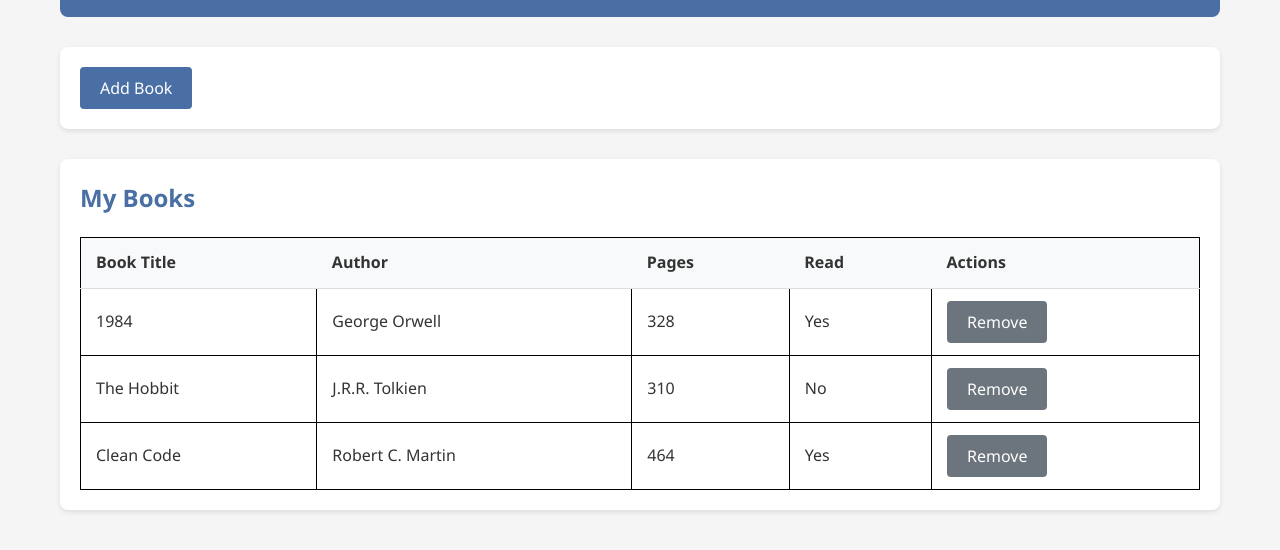
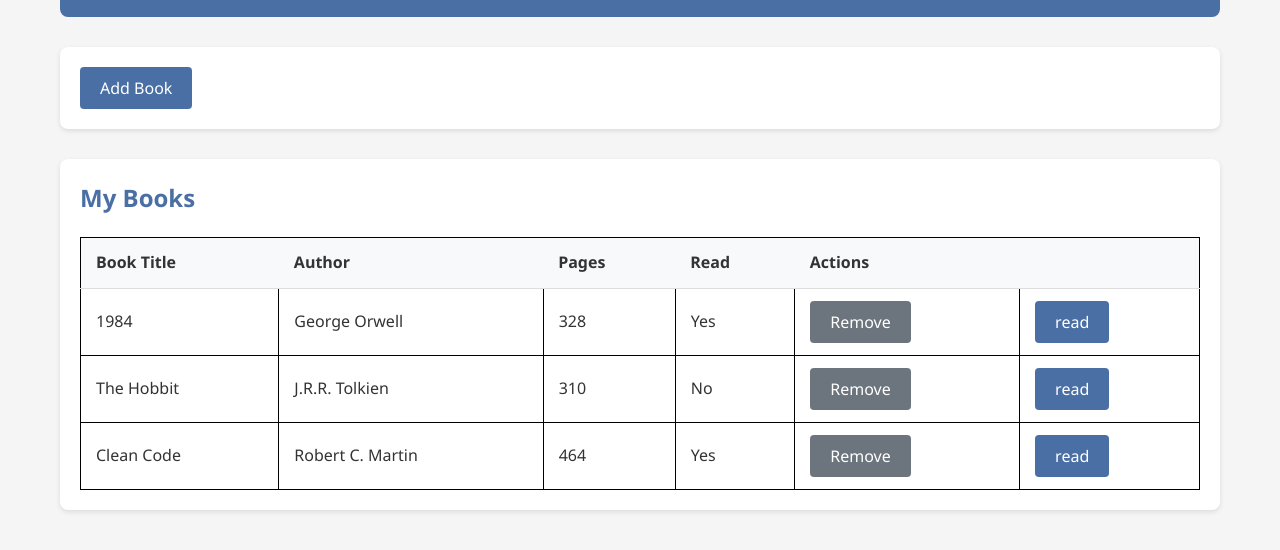
Before and after one commit to NISSOU09/Project-Library, a plain HTML site: page index.html in a window 1280 px wide. Shown: the part 130-680 px from the top of the page. Drawn offline with Linux system fonts and the light colour scheme.

Commit message:
finished the project
added a button to change the read status

```diff
--- a/index.html
+++ b/index.html
@@ -54,6 +54,7 @@
                         <th>Pages</th>
                         <th>Read</th>
                         <th>Actions</th>
+                        <th></th>
                     </tr>
                 </thead>
                 <tbody id="book-list">
--- a/script.js
+++ b/script.js
@@ -53,6 +53,18 @@ function displayBooks() {
         actionsData.appendChild(removeBtn);
         row.appendChild(actionsData);
 
+        const changeStat = document.createElement("td");
+        const changeStatusBtn = document.createElement("button");
+        changeStatusBtn.textContent = "read";
+        changeStatusBtn.classList.add("change-status-btn");
+        changeStatusBtn.dataset.index = i;
+        changeStatusBtn.addEventListener("click", () => {
+            myLibrary[i].status = !myLibrary[i].status;
+            displayBooks();
+        });
+        changeStat.appendChild(changeStatusBtn);
+        row.appendChild(changeStat);
+
         tableBody.appendChild(row);
     }
 }
```
